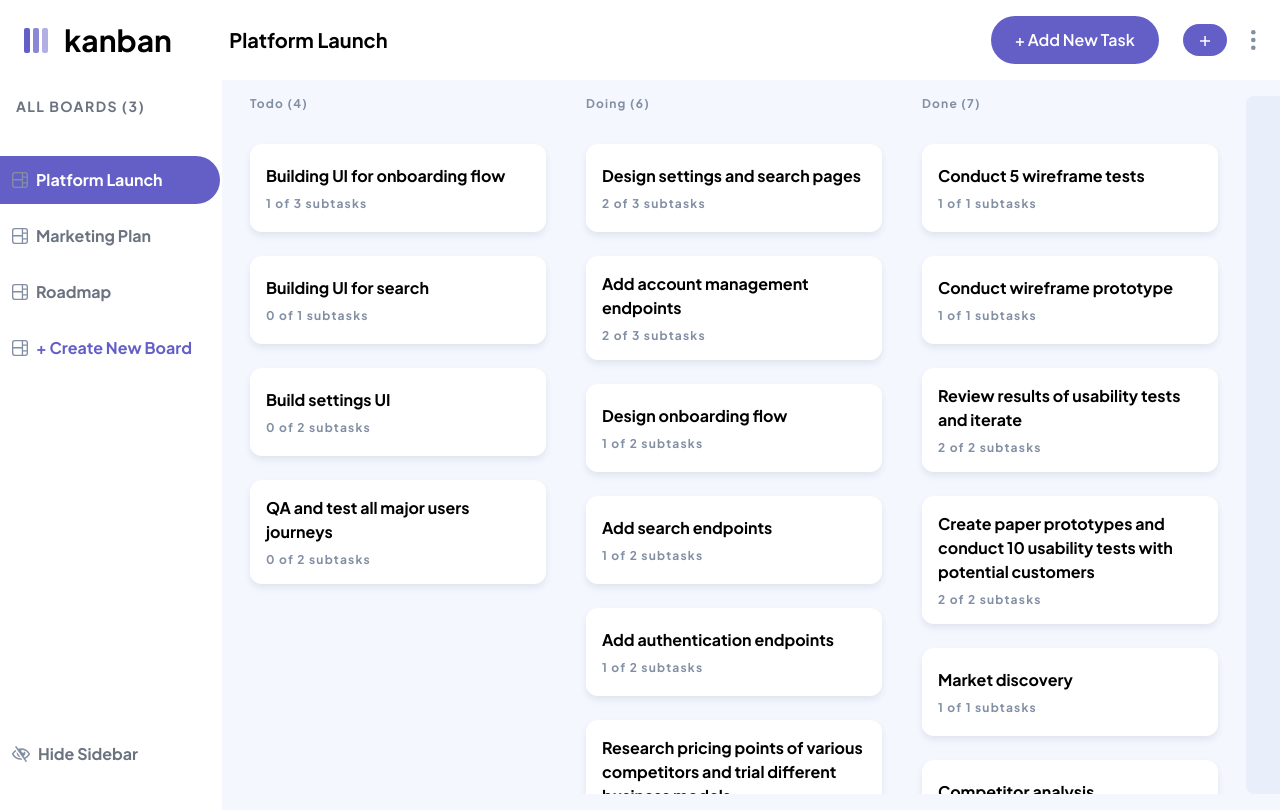
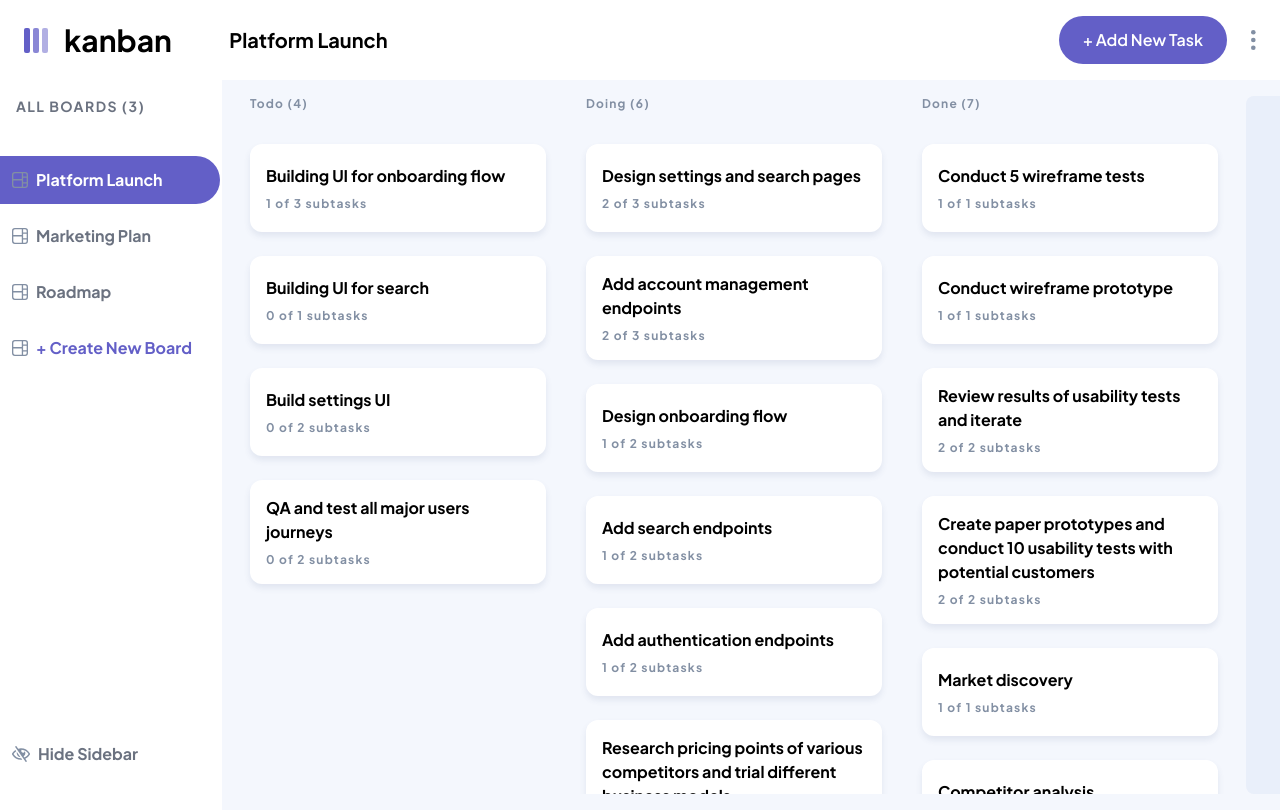
Before and after one commit to razvanparos/kanban, a React (Create React App) app: page / in a window 1280 px wide. Built offline with nearby package versions, Linux system fonts and the light colour scheme.

Commit message:
button fix

```diff
--- a/src/Components/Header.jsx
+++ b/src/Components/Header.jsx
@@ -21,7 +21,7 @@ function Header(props) {
             <p className="text-xl font-bold">{props.board}</p>
             <div className={`${props.addNewTaskButton?'flex gap-x-6 items-center':'hidden'}`}>
                 <button className={`bg-purple text-white p-3 rounded-full font-semibold px-6 hover:opacity-75 duration-300 hidden md:block`} onClick={()=>{props.taskModalStatus(true)}}>+ Add New Task</button>
-                <button className={`bg-purple text-white rounded-full px-4 pb-1 text-xl`} onClick={()=>{props.taskModalStatus(true)}}>+</button>
+                <button className={`bg-purple text-white rounded-full px-4 pb-1 text-xl md:hidden`} onClick={()=>{props.taskModalStatus(true)}}>+</button>
                 <img onClick={()=>{setBoardDropdown(!boardDropdown)}} src={dots} alt="" className="h-full cursor-pointer"/>
                 <div className={`bg-white gap-y-4 flex flex-col items-start rounded-xl duration-300 absolute p-4 shadow-xl bottom-0 translate-y-full ${boardDropdown? ' ':' overflow-hidden opacity-0 pointer-events-none'}`}>
                   <button onClick={handleOpenEdit} className="text-md">Edit board</button>
```
